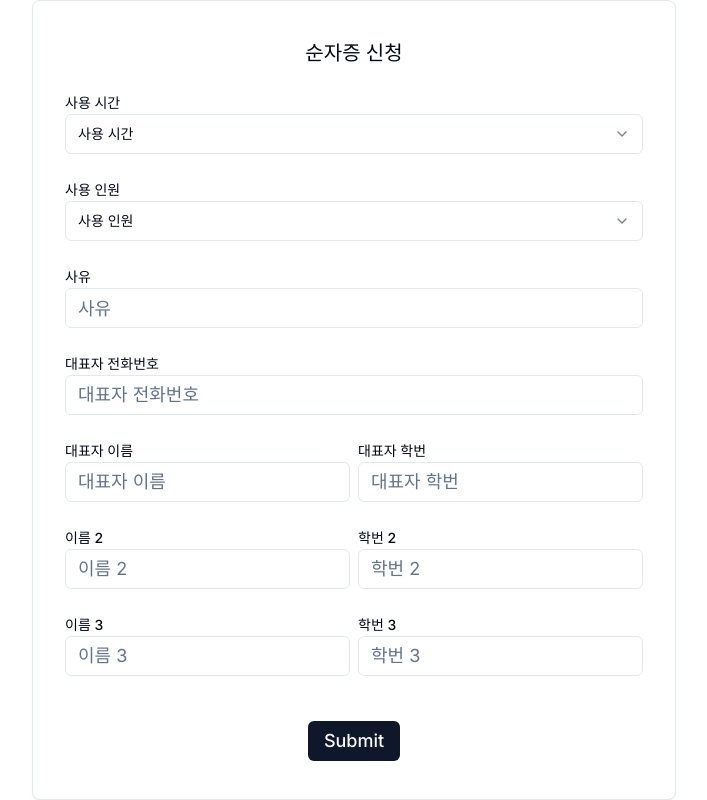
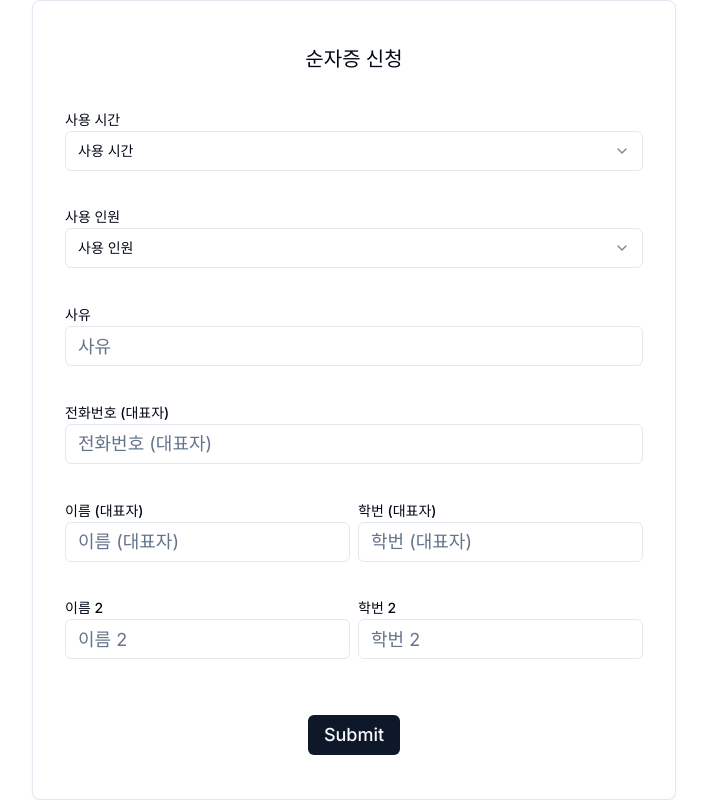
Before and after one commit to pr-citrate/sunja-approve, a Next.js app: page / in a window 1280 px wide. Shown: the whole page, without its empty margins (286-993 px from the left). Built offline with nearby package versions, Linux system fonts and the light colour scheme.

Commit message:
Refactor: Removed duplicated frontend code

```diff
--- a/src/app/page.jsx
+++ b/src/app/page.jsx
@@ -1,12 +1,11 @@
 "use client";
 
-import { useId, useRef, useState } from "react";
+import { useState } from "react";
 import { Button } from "@/components/ui/button";
 import { Card } from "@/components/ui/card";
 import { Form } from "@/components/ui/form";
 import { Input } from "@/components/ui/input";
 import { Label } from "@/components/ui/label";
-
 import {
   Select,
   SelectContent,
@@ -18,7 +17,7 @@ import {
 } from "@/components/ui/select";
 
 export default function Home() {
-  const [numParticipants, setNumParticipants] = useState(3);
+  const [numOfParticipants, setNumOfParticipants] = useState(2);
 
   return (
     <main className="grid justify-items-center items-center w-full h-full">
@@ -51,7 +50,7 @@ export default function Home() {
             <Select
               id="participants"
               className="text-lg w-full"
-              onValueChange={(value) => setNumParticipants(value)}
+              onValueChange={(value) => setNumOfParticipants(parseInt(value))}
             >
               <SelectTrigger className="outline-none">
                 <SelectValue placeholder="사용 인원" />
@@ -81,62 +80,38 @@ export default function Home() {
           </div>
           <div className="mb-4 w-full">
             <Label htmlFor="phone" className="block mb-1">
-              대표자 전화번호
+              전화번호 (대표자)
             </Label>
             <Input
               id="phone"
-              placeholder="대표자 전화번호"
+              placeholder="전화번호 (대표자)"
               type="tel"
               className="text-lg w-full"
             />
           </div>
 
-          <div className="flex flex-row mb-4" key="representative">
-            <div className="mr-2 flex-1">
-              <Label htmlFor="representativeName" className="block mb-1">
-                대표자 이름
-              </Label>
-              <Input
-                id="representativeName"
-                placeholder="대표자 이름"
-                type="text"
-                className="text-lg"
-              />
-            </div>
-            <div className="flex-1">
-              <Label htmlFor="representativeId" className="block mb-1">
-                대표자 학번
-              </Label>
-              <Input
-                id="representativeId"
-                placeholder="대표자 학번"
-                type="text"
-                className="text-lg"
-              />
-            </div>
-          </div>
-
-          {[...Array(numParticipants - 1)].map((_, i) => {
+          {[...Array(numOfParticipants)].map((_, i) => {
+            const isLeader = i === 0;
             return (
-              <div className="flex flex-row mb-4" key={i + 2}>
+              <div className="flex flex-row mb-4" key={i}>
                 <div className="mr-2 flex-1">
-                  <Label htmlFor={`name${i + 2}`} className="block mb-1">
-                    {`이름 ${i + 2}`}
+                  <Label htmlFor={`name${i}`} className="block mb-1">
+                    {`이름 ${isLeader ? "(대표자)" : i + 1}`}
                   </Label>
                   <Input
-                    id={`name${i + 2}`}
-                    placeholder={`이름 ${i + 2}`}
+                    id={`name${i}`}
+                    placeholder={`이름 ${isLeader ? "(대표자)" : i + 1}`}
                     type="text"
                     className="text-lg"
                   />
                 </div>
                 <div className="flex-1">
-                  <Label htmlFor={`id${i + 2}`} className="block mb-1">{`학번 ${
-                    i + 2
-                  }`}</Label>
+                  <Label htmlFor={`id${i}`} className="block mb-1">
+                    {`학번 ${isLeader ? "(대표자)" : i + 1}`}
+                  </Label>
                   <Input
-                    id={`id${i + 2}`}
-                    placeholder={`학번 ${i + 2}`}
+                    id={`id${i}`}
+                    placeholder={`학번 ${isLeader ? "(대표자)" : i + 1}`}
                     type="text"
                     className="text-lg"
                   />
```
